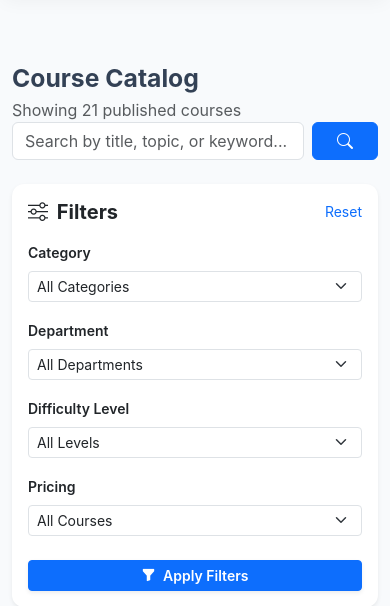
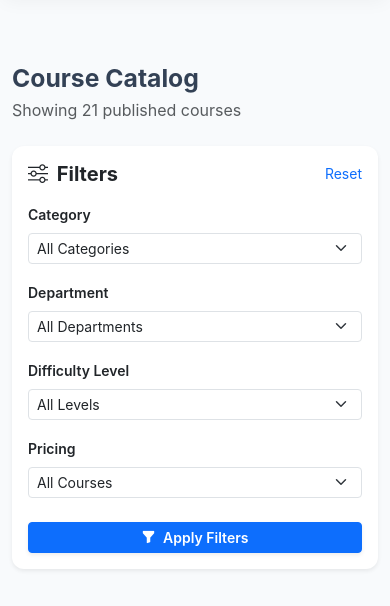
Before and after one commit to zeeshanrana707/learnhub-lms, a Flask app: page /courses in a window 390 px wide. Shown: the part 65-671 px from the top of the page. Run offline with Flask 3, Linux system fonts and the light colour scheme; data comes from the database, SQL or seed files in the repository; data that the repository does not hold is empty.

Commit message:
Remove redundant in-page search bar from Course Catalog header

```diff
--- a/app/templates/catalog/index.html
+++ b/app/templates/catalog/index.html
@@ -3,18 +3,9 @@
 
 {% block content %}
 <div class="container py-4">
-  <div class="row mb-4 align-items-center">
-    <div class="col-md-6">
-      <h2 class="fw-bold mb-1">Course Catalog</h2>
-      <p class="text-muted mb-0">Showing {{ courses.total }} published courses</p>
-    </div>
-    <div class="col-md-6">
-      <form method="GET" action="{{ url_for('catalog.index') }}" class="d-flex gap-2">
-        {% if is_preview %}<input type="hidden" name="preview" value="1">{% endif %}
-        <input type="text" name="q" value="{{ search_q }}" class="form-control" placeholder="Search by title, topic, or keyword...">
-        <button type="submit" class="btn btn-primary px-4"><i class="bi bi-search"></i></button>
-      </form>
-    </div>
+  <div class="mb-4">
+    <h2 class="fw-bold mb-1">Course Catalog</h2>
+    <p class="text-muted mb-0">Showing {{ courses.total }} published courses</p>
   </div>
 
   <div class="row g-4">
```
